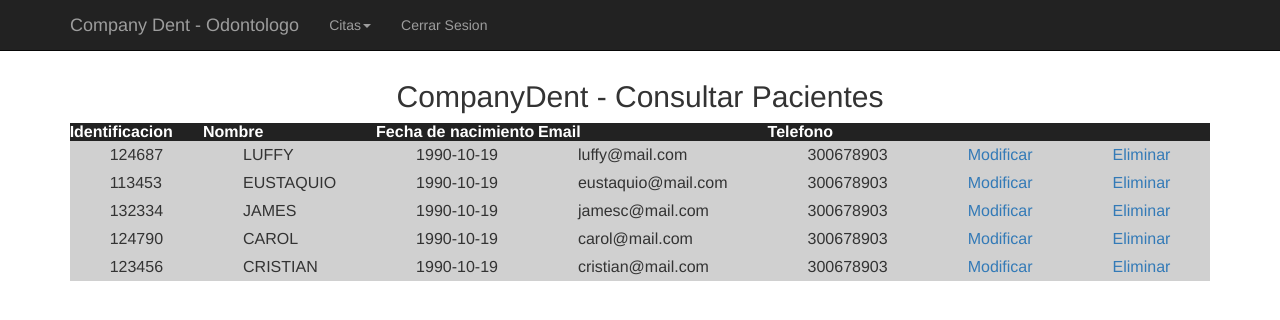
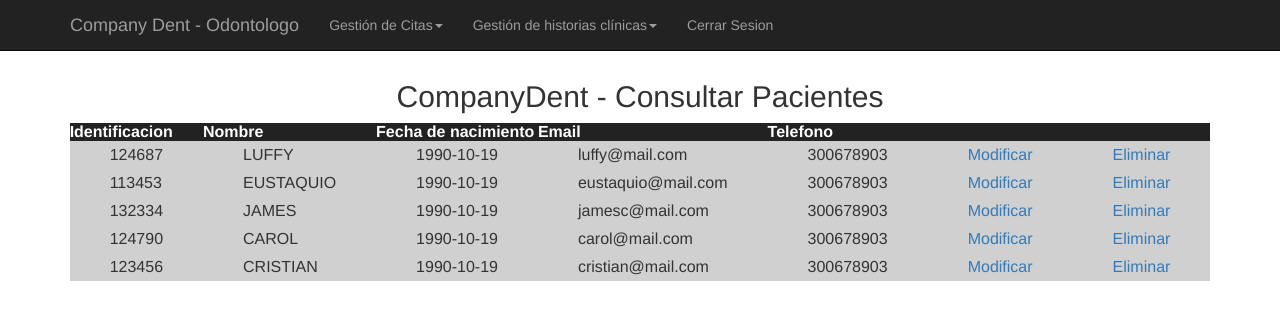
Before and after one commit to tegui/companyDent, a CodeIgniter app: page /companyDent/User_management/list_patients in a window 1280 px wide. Shown: the top 320 px of the page. Run offline with CodeIgniter, Linux system fonts and the light colour scheme; a user stored in the database is signed in; data comes from the database, SQL or seed files in the repository.

Commit message:
Clinical history linked (without view)

```diff
--- a/application/views/dentist_menu_view.php
+++ b/application/views/dentist_menu_view.php
@@ -38,11 +38,15 @@ defined('BASEPATH') OR exit('No direct script access allowed');
         <ul class="nav navbar-nav">
 
           <li class="dropdown">
-              <a class="dropdown-toggle" data-toggle="dropdown" role="button" aria-haspopup="true" aria-expanded="false">Citas<span class="caret"></span></a>
+            <a class="dropdown-toggle" data-toggle="dropdown" role="button" aria-haspopup="true" aria-expanded="false">Gestión de Citas<span class="caret"></span></a>
             <ul class="dropdown-menu">
               <li><a href="<?= base_url('dentist/list_appointments')?>">Consultar citas</a></li>
-
-
+            </ul>
+          </li>
+          <li class="dropdown">
+            <a class="dropdown-toggle" data-toggle="dropdown" role="button" aria-haspopup="true" aria-expanded="false">Gestión de historias clínicas<span class="caret"></span></a>
+            <ul class="dropdown-menu">
+              <li><a href="<?= base_url('dentist/medicalHistory')?>">Crear historia clínica</a></li>
             </ul>
           </li>
 
```
Lines whose indentation alone changed are shown as unchanged.
